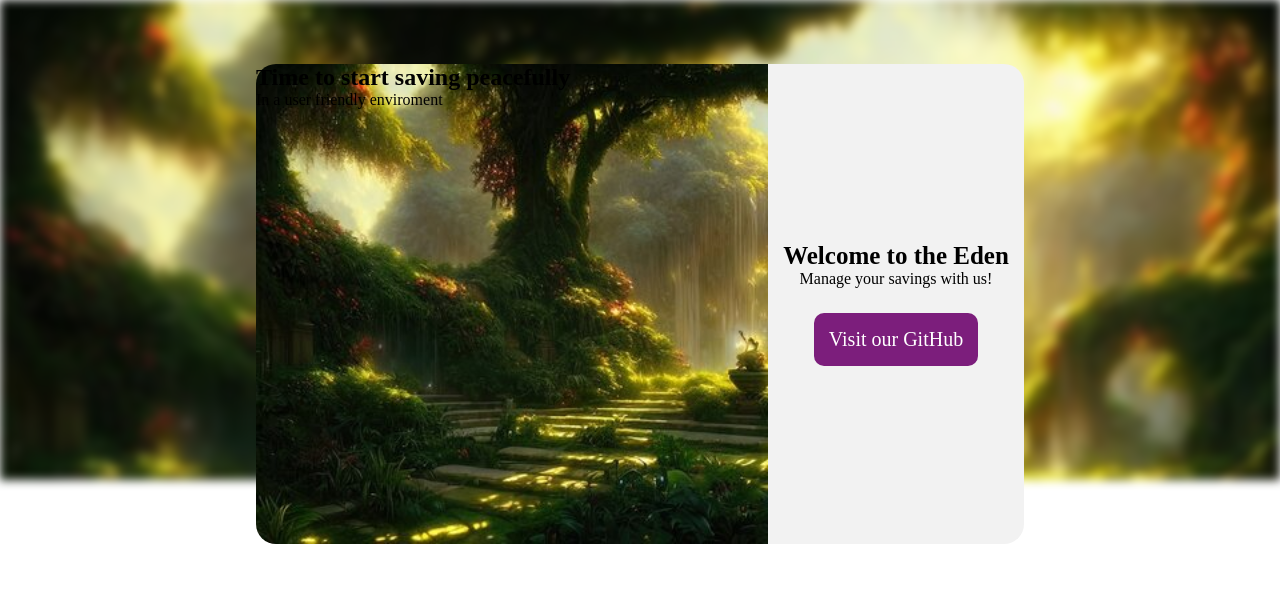
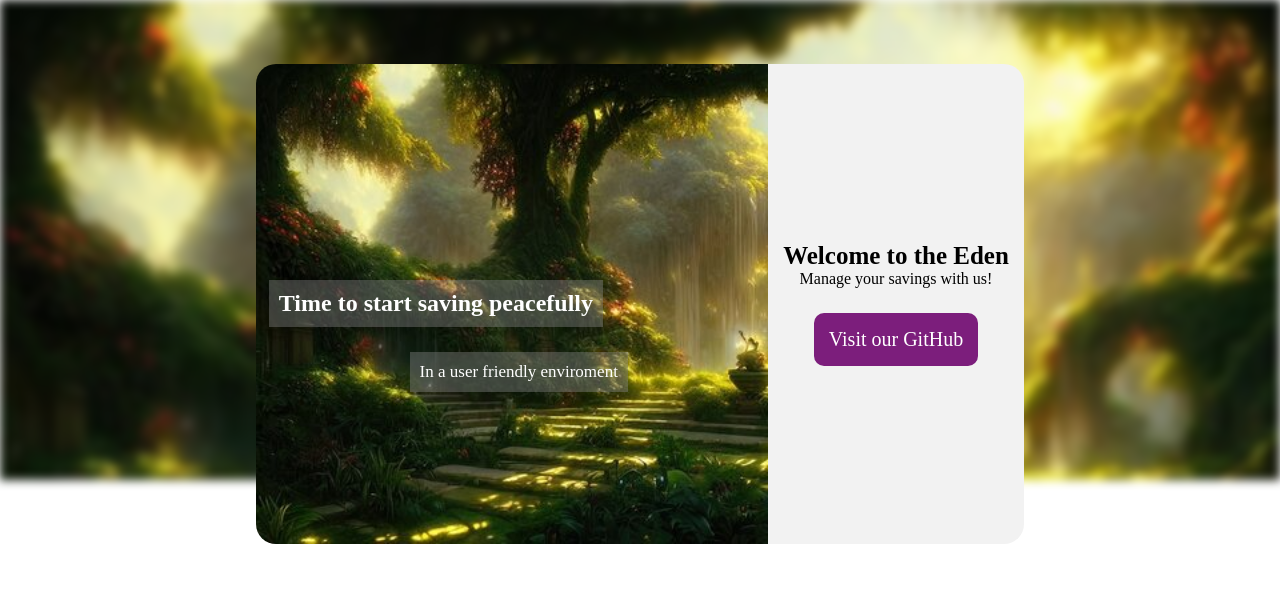
Before and after one commit to Stxn02/Eden-bank-website, a PHP site: page / in a window 1280 px wide. Shown: the top 591 px of the page. Run offline with PHP 8.4, Linux system fonts and the light colour scheme.

Commit message:
Making some style

```diff
--- a/assets/style/style.css
+++ b/assets/style/style.css
@@ -57,9 +57,24 @@ body::-webkit-scrollbar-thumb{
         background-repeat: no-repeat;
         border-top-left-radius: 20px;
         border-bottom-left-radius: 20px;
+        position: relative;
     }
         .css-back2 h2{
-            colr
+            color: white;
+            position: absolute;
+            top: 45%;
+            left: 2.5%;
+            padding: 10px;
+            background-color: rgba(134, 134, 134, 0.41);
+        }
+        .css-back2 p{
+            color: white;
+            font-size: 17px;
+            position: absolute;
+            top: 60%;
+            left: 30%;
+            padding: 10px;
+            background-color: rgba(134, 134, 134, 0.41);
         }
     .css-pagehead{
         flex: 1;
```
